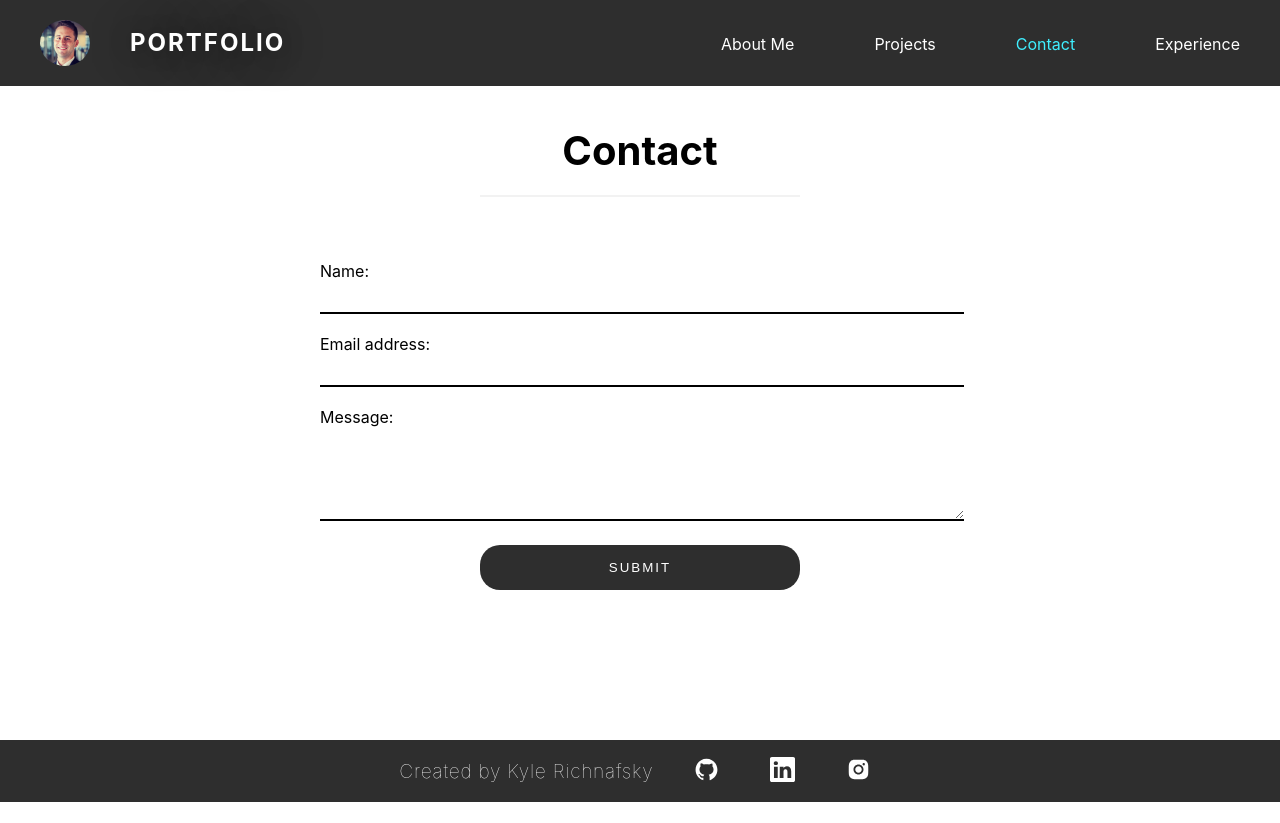
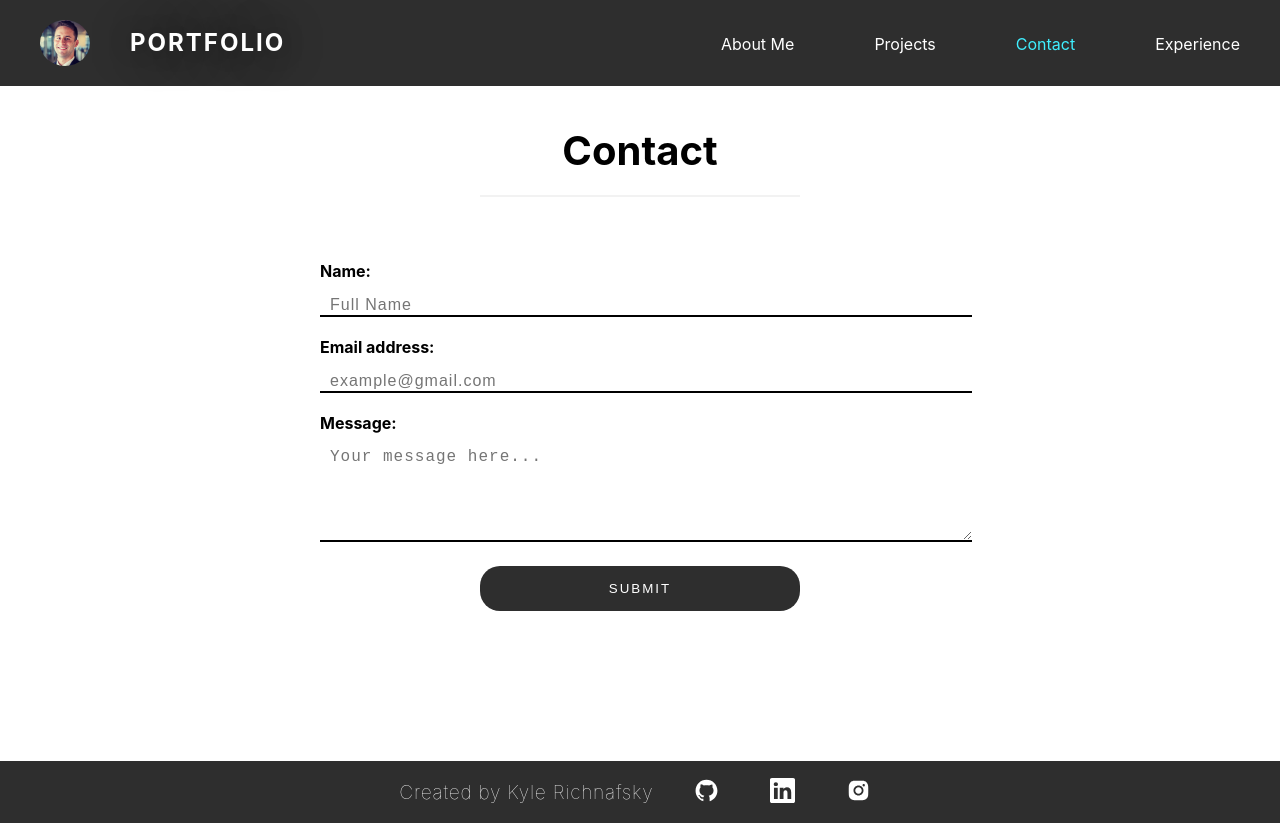
Before and after one commit to 7krich/portfolio, a React (Create React App) app: page / in a window 1280 px wide. Both pictures are taken after a click on the item "Contact". Before the commit the page ends 802 px from the top, so only its background shows below. Built offline with nearby package versions, Linux system fonts and the light colour scheme.

Commit message:
updated form styles

```diff
--- a/public/index.html
+++ b/public/index.html
@@ -3,6 +3,7 @@
   <head>
     <meta charset="utf-8" />
     <link rel="icon" href="%PUBLIC_URL%/favicon.ico" />
+    <link href="https://fonts.googleapis.com/css2?family=Didact+Gothic&display=swap" rel="stylesheet">
     <meta name="viewport" content="width=device-width, initial-scale=1" />
     <meta name="theme-color" content="#000000" />
     <meta
--- a/src/components/Contact/index.js
+++ b/src/components/Contact/index.js
@@ -17,7 +17,7 @@ function ContactForm(props) {
             const isValid = validateEmail(e.target.value);
             // isValid conditional statement
             if(!isValid) {
-                setErrorMessage('Your email is invalid.');
+                setErrorMessage('your email is invalid');
             } else {
                 // if valid, err msg is empty string
                 setErrorMessage('');
@@ -26,7 +26,7 @@ function ContactForm(props) {
             // if message or name element values are blank
             if(!e.target.value.length) {
                 // send err msg
-                setErrorMessage(`${e.target.name} is required.`);
+                setErrorMessage(`${e.target.name} is required`);
                 // if not empty, err msg is empty string
             } else {
                 setErrorMessage('');
@@ -56,15 +56,15 @@ function ContactForm(props) {
                 <div className="center">
                     <div>
                         <label htmlFor="name" className="field-title" >Name:</label>
-                        <input type="text" className="text-field" defaultValue={name} name="name" onBlur={handleChange}/>
+                        <input type="text" placeholder="Full Name" className="text-field" defaultValue={name} name="name" onBlur={handleChange}/>
                     </div>
                     <div>
                         <label htmlFor="email" className="field-title">Email address:</label>
-                        <input type="email" className="text-field" defaultValue = {email} name="email" onBlur={handleChange} />
+                        <input type="email" placeholder ="example@gmail.com" className="text-field" defaultValue = {email} name="email" onBlur={handleChange} />
                     </div>
                     <div>
                         <label htmlFor="message" className="field-title">Message:</label>
-                        <textarea name="message" className="text-field" defaultValue = {message} onBlur={handleChange} rows="5" />
+                        <textarea name="message" placeholder="Your message here..." className="text-field" defaultValue = {message} onBlur={handleChange} rows="5" />
                     </div>
                     {errorMessage && (
                         <div>
--- a/src/index.css
+++ b/src/index.css
@@ -355,6 +355,10 @@ section {
   justify-content: center;
 }
 
+.field-title {
+  font-weight: bold;
+}
+
 .text-field {
   border: none;
   border-bottom: 2px solid black;
@@ -362,6 +366,9 @@ section {
   margin: auto;
   margin-bottom: 20px;
   padding-top: 15px;
+  letter-spacing: 1px;
+  font-size: 16px;
+  padding-left: 10px;
 }
 
 .text-field:focus {
@@ -369,6 +376,13 @@ section {
   border-bottom: 2px solid var(--tertiary);
   outline: none;
   -webkit-transition: .5s ease all;
+}
+
+.error-text {
+  color: red;
+  font-style: italic;
+  text-align: center;
+  font-family: 'Didact Gothic', sans-serif;
 }
 
 .form-button {
```
